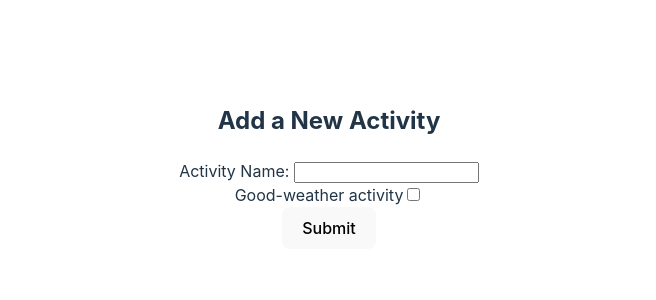
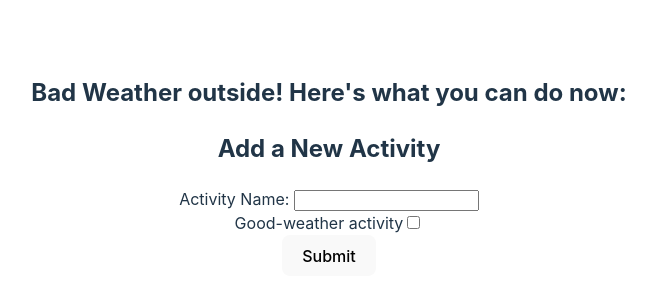
Before and after one commit to KristofferJans/kristoffer-taranjeet-weather-app, a React (Vite) app: page / in a window 1280 px wide. Shown: the part 234-534 px from the top of the page, without its empty margins (311-967 px from the left). Built offline with nearby package versions, Linux system fonts and the light colour scheme.

Commit message:
Add List Component and filtering
Co-authored-by: KristofferJans <KristofferJans@users.noreply.github.com>

```diff
--- a/package.json
+++ b/package.json
@@ -11,7 +11,8 @@
   },
   "dependencies": {
     "react": "^18.3.1",
-    "react-dom": "^18.3.1"
+    "react-dom": "^18.3.1",
+    "uid": "^2.0.2"
   },
   "devDependencies": {
     "@eslint/js": "^9.9.0",
--- a/src/App.jsx
+++ b/src/App.jsx
@@ -1,14 +1,37 @@
-import { useState } from 'react'
-
+import { useEffect, useState } from 'react'
+import { uid } from 'uid'
+import List from './Components/List.jsx'
 import './App.css'
 import Form from './Components/Form.jsx'
 
 function App() {
 
+  const [activities, setActivities] = useState(() => {
+     // Retrieve the 'activities' item from localStorage
+    const savedActivities = localStorage.getItem('activities');
+    // If there are saved activities, parse them from JSON
+    // If not, return an empty array
+    return savedActivities ? JSON.parse(savedActivities) : [];
+  });
+
+
+  function handleAddActivity (newActivity) {
+    const activityWithId = { ...newActivity, id: uid() };
+    setActivities((prevActivities) => [...prevActivities, activityWithId]);
+  }
+  const isGoodWeather = false
+
+  const filteredActivities = activities.filter((activities)=> activities.isForGoodWeather === isGoodWeather)
+
+
+  useEffect(()=> {
+    localStorage.setItem('activities',JSON.stringify(activities));
+  }, [activities]);
 
   return (
     <>
-      <Form />
+      <List activities={filteredActivities} isGoodWeather={isGoodWeather}/>
+      <Form onAddActivity={handleAddActivity} />
     </>
   )
 }
--- a/src/Components/Form.jsx
+++ b/src/Components/Form.jsx
@@ -8,6 +8,7 @@ export default function Form ({onAddActivity}) {
     // Handle Submit Event -> Adding Activities
     const handleSubmit = (event) => {
         event.preventDefault();
+        console.log("Form submitted")
     // Extract the submitted data as an object
     const newActivity = {
         name: name,
@@ -24,7 +25,7 @@ export default function Form ({onAddActivity}) {
         setIsForGoodWeather(false)
 
         // focus on the first input field
-        name.current.focus();
+        event.target.elements.name.focus();
     }
 
     return (
@@ -34,7 +35,7 @@ export default function Form ({onAddActivity}) {
 
         <div>
         <label htmlFor="input_activity"> Activity Name: </label>
-        <input type="text" name="" id="input_activity" onChange={(e) => setName(e.target.value)}/>
+        <input type="text" name="name" id="input_activity" onChange={(e) => setName(e.target.value)}/>
         </div>
 
 
--- /dev/null
+++ b/src/Components/List.jsx
@@ -0,0 +1,21 @@
+import React from 'react'
+import App from '../App'
+
+const List = ({activities, isGoodWeather}) => {
+  return (
+    <div>
+      <h2>{isGoodWeather ? "The Weather is awesome! Go Outside and:" : `Bad Weather outside! Here's what you can do now:`}</h2>
+      <ul>
+        {activities.map((activities) => (
+          <li key={activities.id}>
+            {activities.name}{''}
+
+          </li>
+        ))}
+
+      </ul>
+    </div>
+  )
+}
+
+export default List
```
Also changed, not shown: 1 other file (tests, documents, lock files or other folders).
